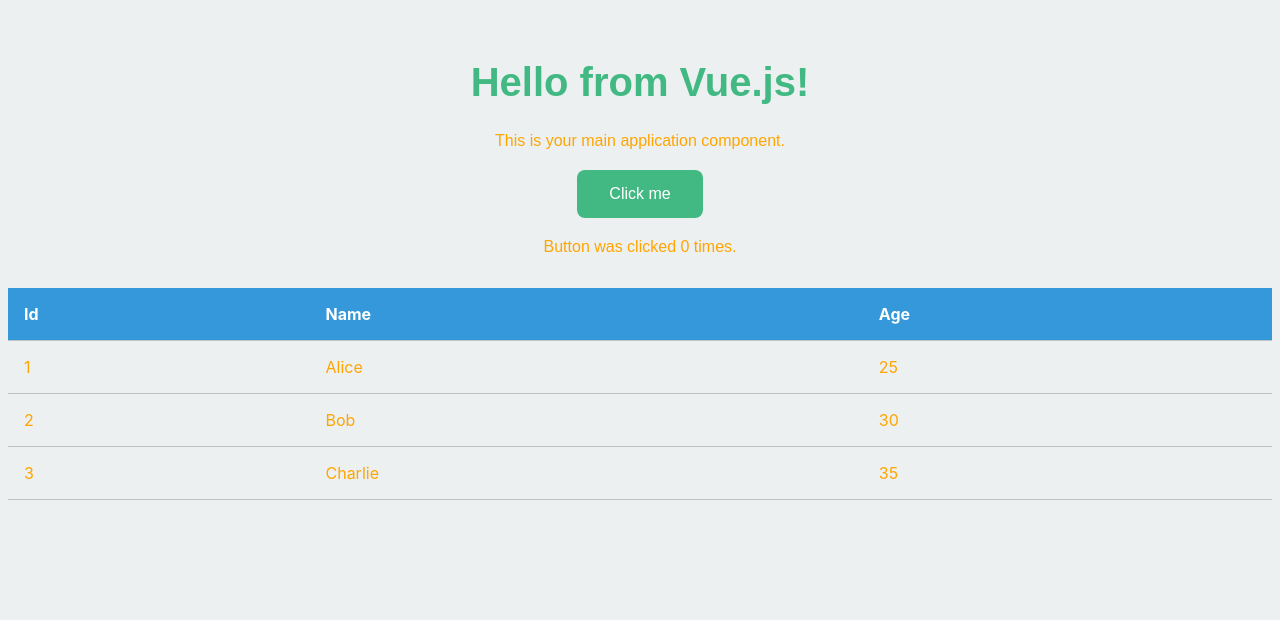
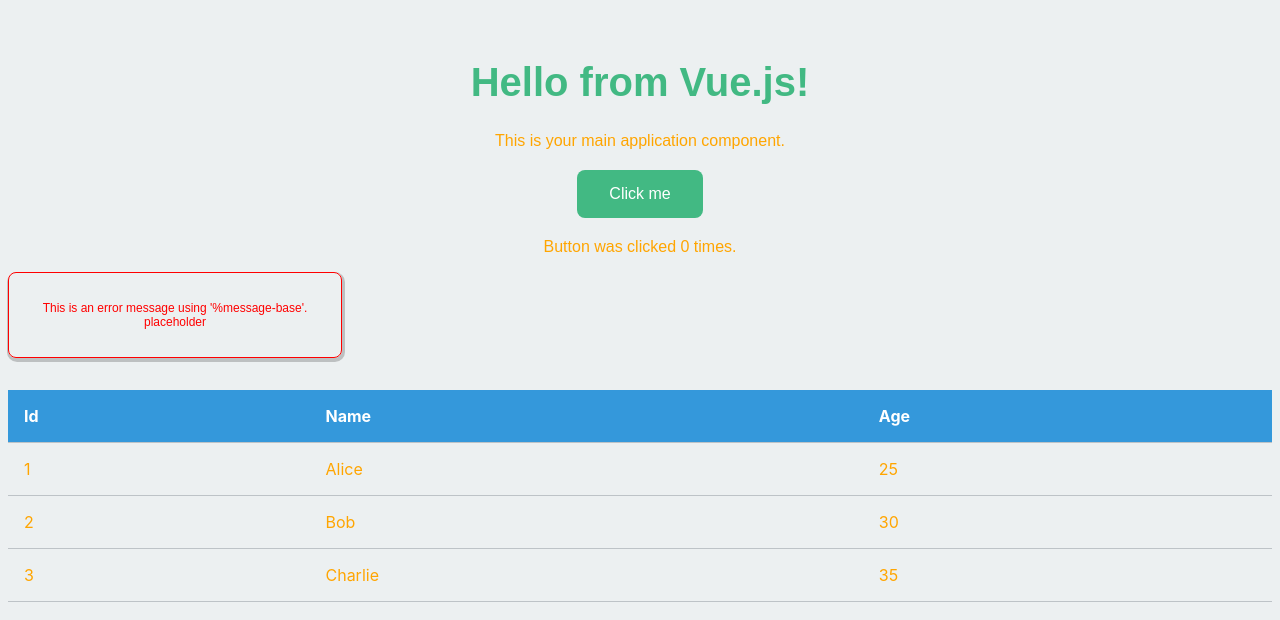
Before and after one commit to mnaatjes/docker-vue-php-template, a Vue app in the folder frontend/: page / in a window 1280 px wide. Shown: the top 620 px of the page. Built offline with nearby package versions, Linux system fonts and the light colour scheme; the HTML template or start-up script is replaced by a standard one.

Commit message:
running test sass scripts

```diff
--- a/frontend/src/App.vue
+++ b/frontend/src/App.vue
@@ -4,7 +4,7 @@
     <p>This is your main application component.</p>
     <button @click="incrementCount">Click me</button>
     <p>Button was clicked {{ count }} times.</p>
-
+    <Test></Test>
     <Table :data="tableData" />
 
   </div>
@@ -14,11 +14,13 @@
 import { ref } from 'vue';
 // Import the new Table component
 import Table from './components/Table.vue';
+import Test from './components/Test.vue';
 
 export default {
   // Register the component
   components: {
-    Table
+    Table,
+    Test
   },
   setup() {
     const count = ref(0);
--- /dev/null
+++ b/frontend/src/components/Test.vue
@@ -0,0 +1,14 @@
+<template>
+	<div class="message-error">
+		<p>This is an error message using '%message-base'. placeholder</p>
+	</div>
+</template>
+
+<script>
+	export default {
+		data(){}
+	}
+</script>
+
+<style lang="sass" scoped>
+</style>
--- a/frontend/src/main.scss
+++ b/frontend/src/main.scss
@@ -8,6 +8,7 @@
 // Use the variables from the _variables.scss file. The "variables"
 // namespace is automatically created from the filename.
 @use './styles/abstracts/variables';
+@use './styles/abstracts/placeholders';
 
 // Example usage of the variables from the imported file:
 body {
@@ -29,3 +30,10 @@
   color: variables.$text-light-color;
   box-shadow: variables.$box-shadow;
 }
+
+
+// Debugging
+.message-error {
+  @extend %message-base;
+  color: red;
+}
--- /dev/null
+++ b/frontend/src/styles/abstracts/_placeholders.scss
@@ -0,0 +1,11 @@
+// Placeholders
+
+// Message Base
+%message-base {
+  border: 1px solid;
+  padding: 1rem;
+  font-size: 0.75rem;
+  max-width: 300px;
+  box-shadow: 1px 2px 0 2px rgba(0, 0, 0, 0.2);
+  border-radius: 0.5rem;
+}
```
Also changed, not shown: 1 other file (tests, documents, lock files or other folders).
